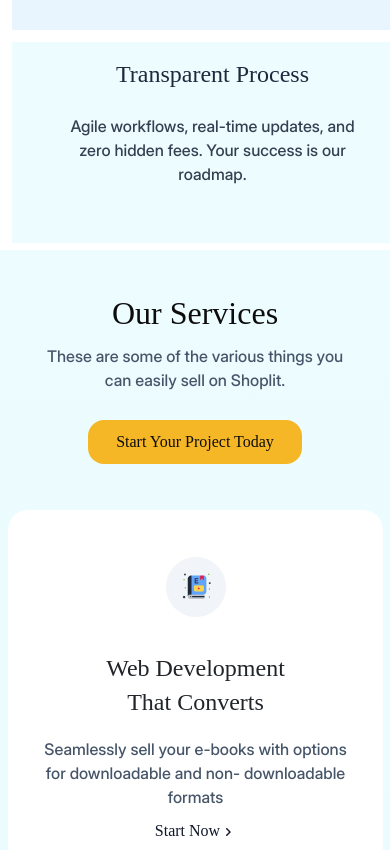
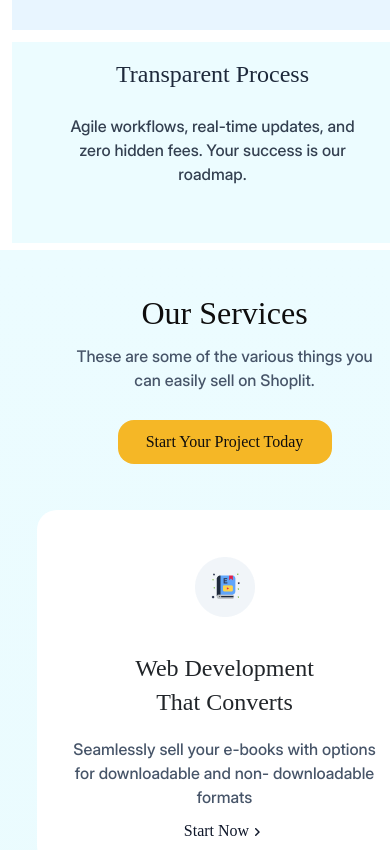
Before and after one commit to BelemD/Arch-Tech, a website: page index.html in a window 390 px wide. Shown: the part 2210-3060 px from the top of the page. Drawn offline with nearby package versions, Linux system fonts and the light colour scheme; a web font is replaced by a local one.

Commit message:
we're close

```diff
--- a/css/product.css
+++ b/css/product.css
@@ -150,6 +150,7 @@ body {
         height: 1.75rem;
         font-size: 2.25rem;
         width: 18.75rem;
+        margin-block-start: 1rem;
       }
 
       p {
--- a/style.css
+++ b/style.css
@@ -933,12 +933,12 @@
   .lines {
     background: linear-gradient(#ecfcff, #e7fafd);
     height: 2508px;
-    width: 425px;
+    width: 425px !important;
   }
   .grid-div {
     height: 2008px;
     padding-block-start: 7px;
-    /* padding-inline-end: 2%; */
+    width: 425px !important;
     background-image: url(./assets/Icons/glow_two.png);
     display: flex;
     flex-direction: column;
```
